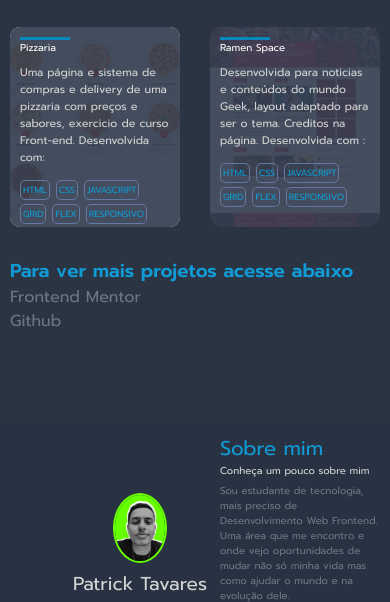
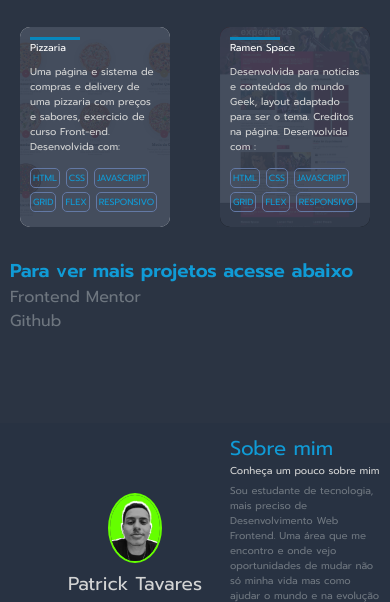
Before and after one commit to PatrickTav/portifolio-patrick, a plain HTML site: page index.html in a window 390 px wide. Shown: the part 1182-1784 px from the top of the page. Drawn offline with Linux system fonts and the light colour scheme.

Commit message:
modificacao no aboutme

```diff
--- a/assets/style/style.css
+++ b/assets/style/style.css
@@ -367,6 +367,7 @@ footer {
     }
     .about-left {
         margin-top: 50px;
+        padding-right: 20px;
     }
 
     .skills h2,
@@ -397,4 +398,32 @@ footer {
     .cont-int{
         padding: 10px;
     }
+    .proj {
+        width: 150px;
+        height: 200px;
+        border-radius: 10px;
+    }
+    .proj .desc {
+        width: 130px;
+        height: 180px;
+        background-color: #374052ec;
+        word-wrap: break-word;
+        color: black;
+        padding: 10px;
+        border-radius: 10px;
+    }
+    .proj .desc p {
+        margin-top: 9px;
+        font-size: 10px;
+        margin-bottom: 10px;
+    }
+    .proj .desc span {
+        border: 1px solid #6379a5;
+        cursor: pointer;
+        padding: 2px;
+        text-align: center;
+        border-radius: 5px;
+        font-size: 9px;
+        color: #109bd6;
+    }
 }
```
